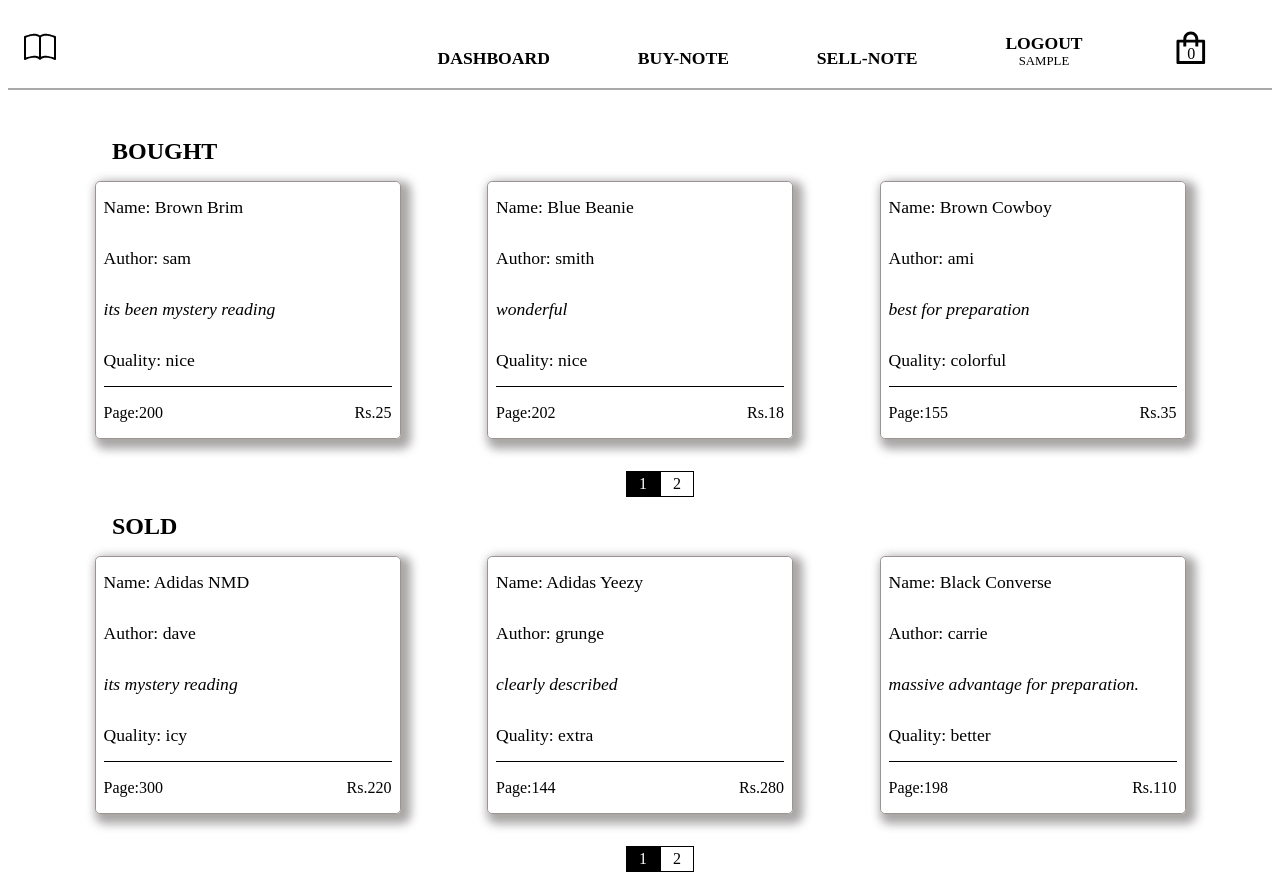
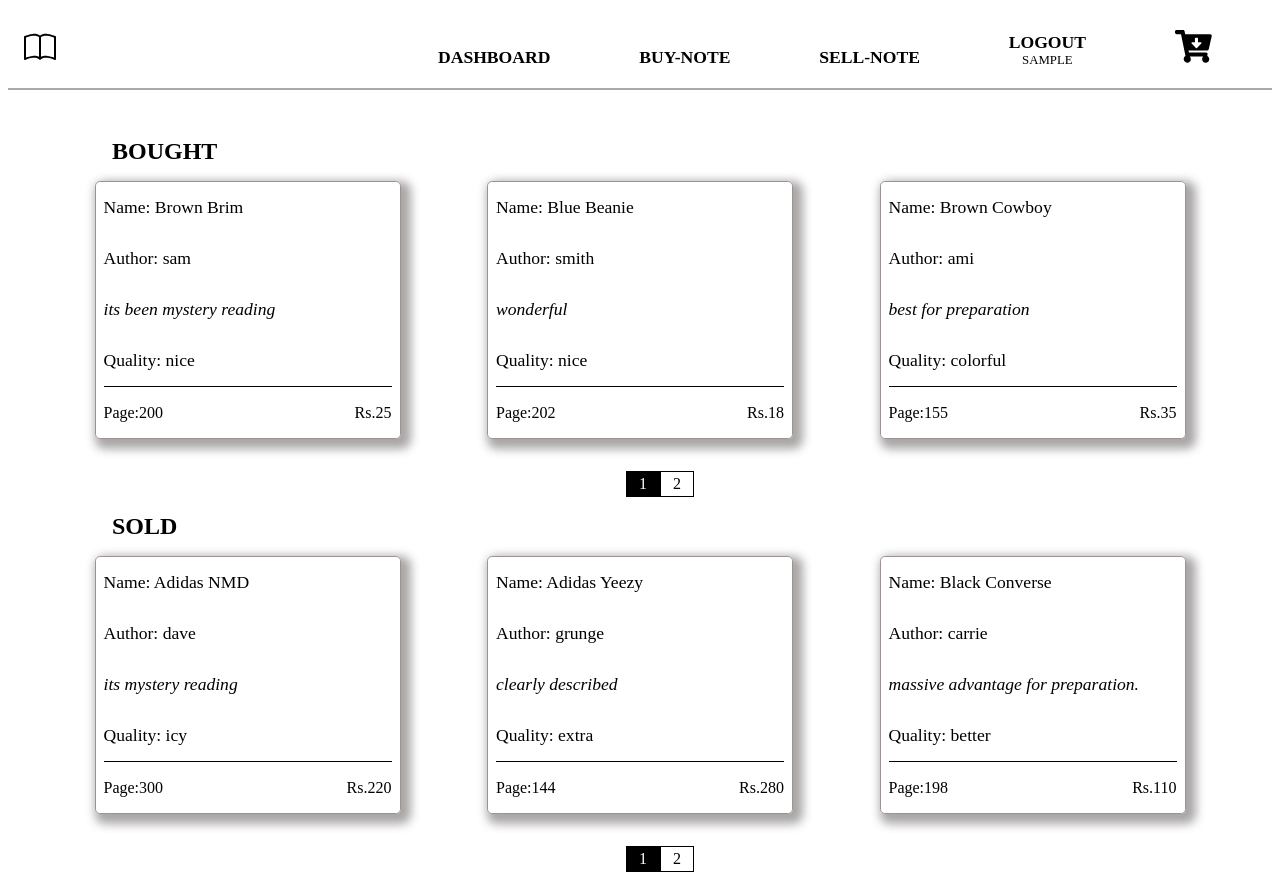
Before and after one commit to fagojs/padantey, a React (Create React App) app: page / in a window 1280 px wide. Built offline with nearby package versions, Linux system fonts and the light colour scheme; sample sign-in values are in the browser's storage.

Commit message:
removed not-required datas and simplified styling

```diff
--- a/src/components/cart/cart-icon/cart-icon.component.jsx
+++ b/src/components/cart/cart-icon/cart-icon.component.jsx
@@ -1,14 +1,13 @@
 import React from "react";
 
-import { AiOutlineShopping } from "react-icons/ai";
+import { FaCartArrowDown } from "react-icons/fa";
 
 import "./cart-icon.css";
 
 const CartIcon = () => {
   return (
     <div className="cart-icon">
-      <AiOutlineShopping className="cart-box" />
-      <span className="quantity-label">0</span>
+      <FaCartArrowDown className="cart-box" />
     </div>
   );
 };
--- a/src/components/cart/cart-icon/cart-icon.css
+++ b/src/components/cart/cart-icon/cart-icon.css
@@ -1,15 +1,5 @@
-.cart-icon {
-  display: flex;
-  flex-direction: column;
-  align-items: center;
-  justify-content: center;
-}
 .cart-box {
   position: relative;
-  font-size: 2.6rem;
+  font-size: 2.3rem;
+  cursor: pointer;
 }
-.quantity-label {
-  position: absolute;
-  top: 2.8rem;
-  font-size: 1rem;
-}
```
